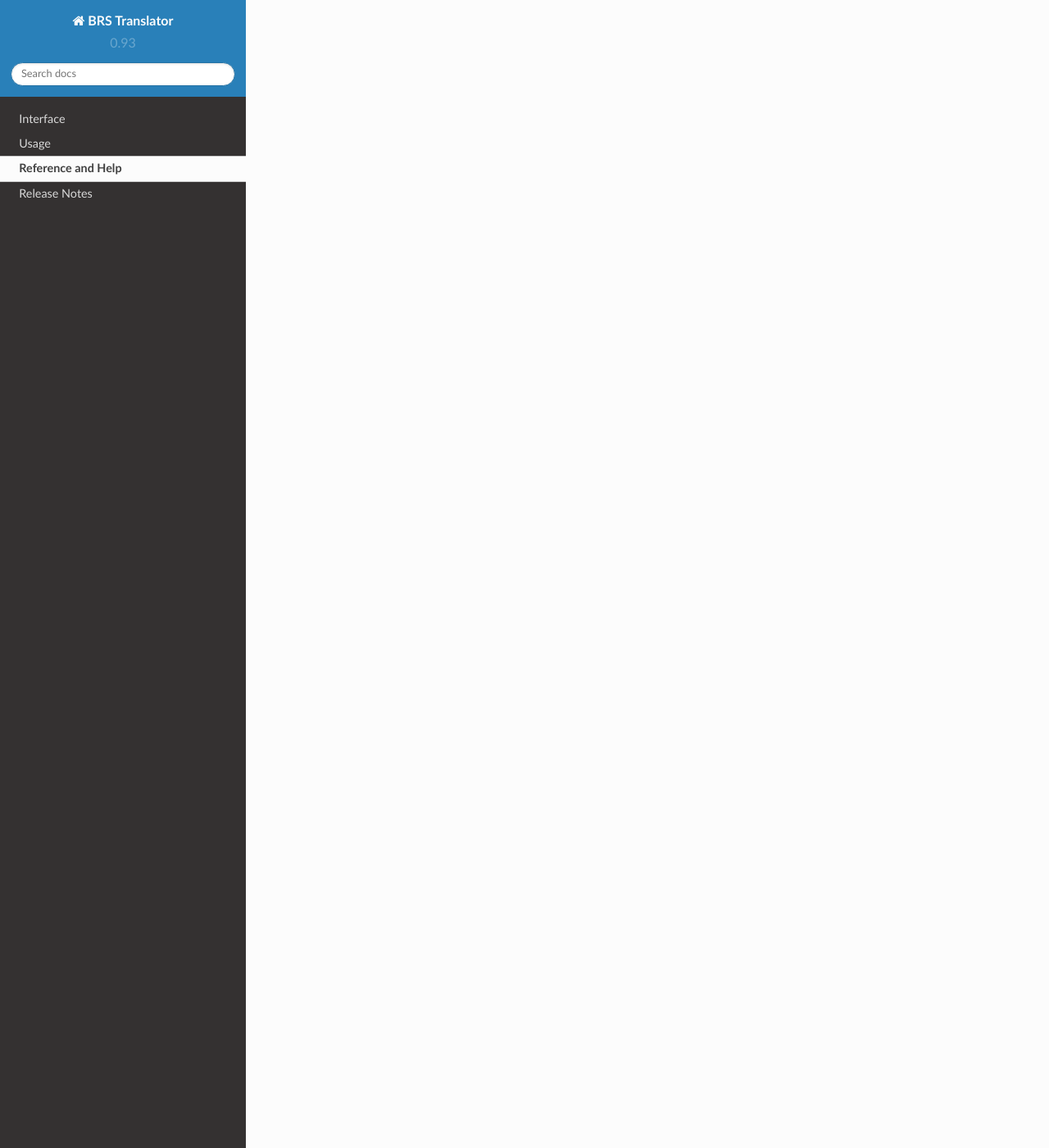
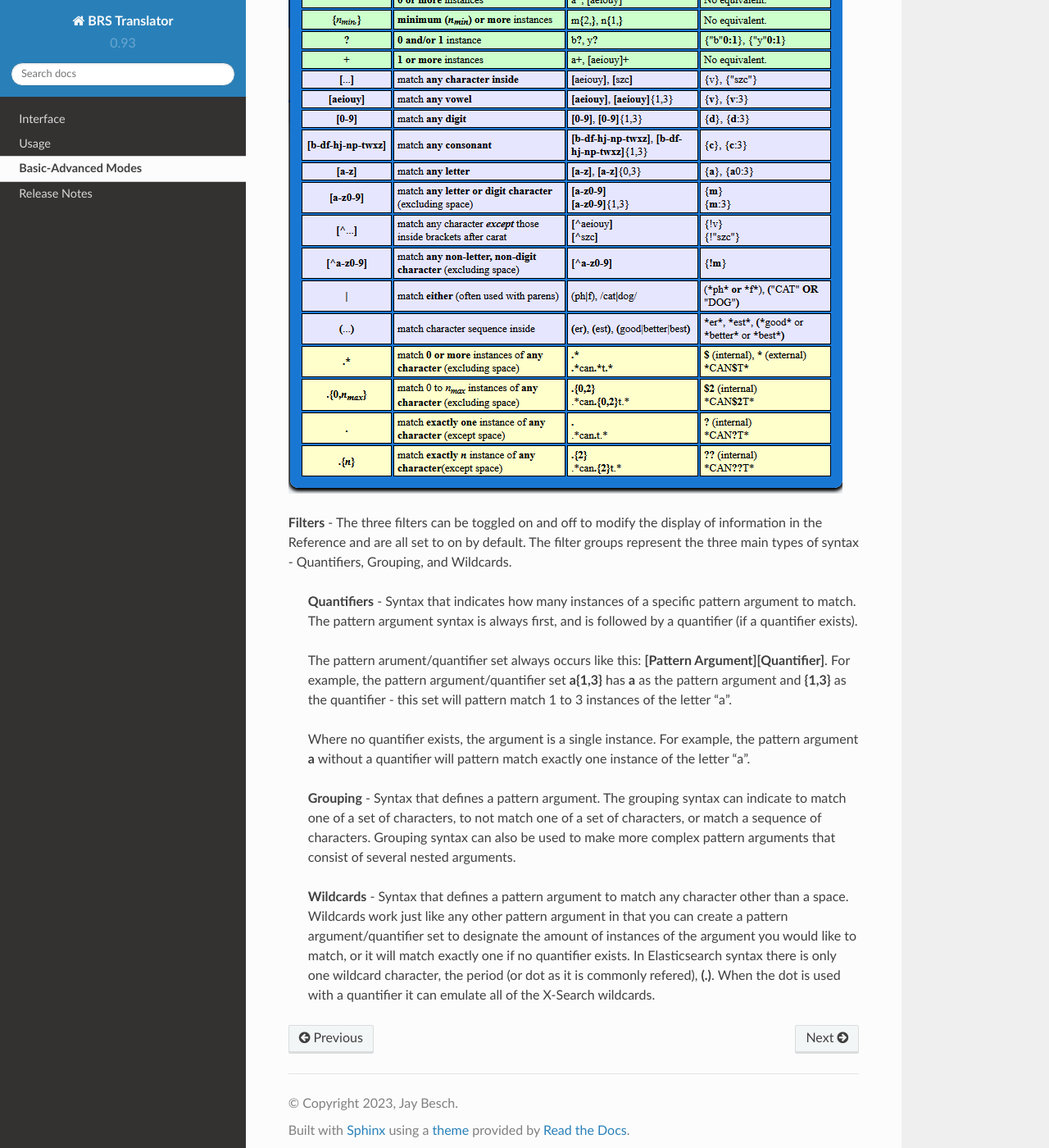
Before and after one commit to Ayjent/BRS-Translator, a Sphinx documentation site: the page built from docs/source/reference.rst, in a window 1280 px wide and 1400 px high, scrolled down 1940 px. Shown: the whole window at 82% size. Built offline with Sphinx 7.4.7 and the Read the Docs theme 2.0.0, drawn with Linux system fonts in a browser that asks for light colours; some of the changed text lies outside the part shown.

Commit message:
Update reference.rst

```diff
--- a/docs/source/reference.rst
+++ b/docs/source/reference.rst
@@ -1,2 +1,31 @@
-Reference and Help
-==================
+
+
+.. image:: ../_static/BRS-RegexRefModeFilter.gif
+
+
+The Regex Reference Has Two Modes and Three Display Filters
+
+Basic-Advanced Modes
+^^^^^^^^^^^^^^^^^^^^
+
+**Basic** - This is the default Setting and will display only the essential Regex syntax for equivalence with X-Search's BRS syntax.  This mode is the analagoue to the "Accurate" Regex Output Display and can be used to review the "Accurate" results.
+
+.. image:: ../_static/BRS-RegexRefBasic.png
+
+
+**Advanced** - This setting provides a more comprehensive list of Regex syntax that can be used for pattern matching in the new Search application.  This mode is the analogue to the "Broader" Regex Output Display and can be used to review the "Broader" results.
+
+.. image:: ../_static/BRS-RegexRefAdv.png
+
+
+**Filters** - The three filters can be toggled on and off to modify the display of information in the Reference and are all set to on by default.  The filter groups represent the three main types of syntax - Quantifiers, Grouping, and Wildcards.
+
+  **Quantifiers** - Syntax that indicates how many instances of a specific pattern argument to match.  The pattern argument syntax is always first, and is followed by a quantifier (if a quantifier exists).
+
+  The pattern arument/quantifier set always occurs like this: **[Pattern Argument][Quantifier]**.  For example, the pattern argument/quantifier set **a{1,3}** has **a** as the pattern argument and **{1,3}** as the quantifier - this set will pattern match 1 to 3 instances of the letter "a".
+
+  Where no quantifier exists, the argument is a single instance.  For example, the pattern argument **a** without a quantifier will pattern match exactly one instance of the letter "a".
+
+  **Grouping** - Syntax that defines a pattern argument.  The grouping syntax can indicate to match one of a set of characters, to not match one of a set of characters, or match a sequence of characters.  Grouping syntax can also be used to make more complex pattern arguments that consist of several nested arguments.
+
+  **Wildcards** - Syntax that defines a pattern argument to match any character other than a space.  Wildcards work just like any other pattern argument in that you can create a pattern argument/quantifier set to designate the amount of instances of the argument you would like to match, or it will match exactly one if no quantifier exists.  In Elasticsearch syntax there is only one wildcard character, the period (or dot as it is commonly refered), **(.)**.  When the dot is used with a quantifier it can emulate all of the X-Search wildcards.
```
